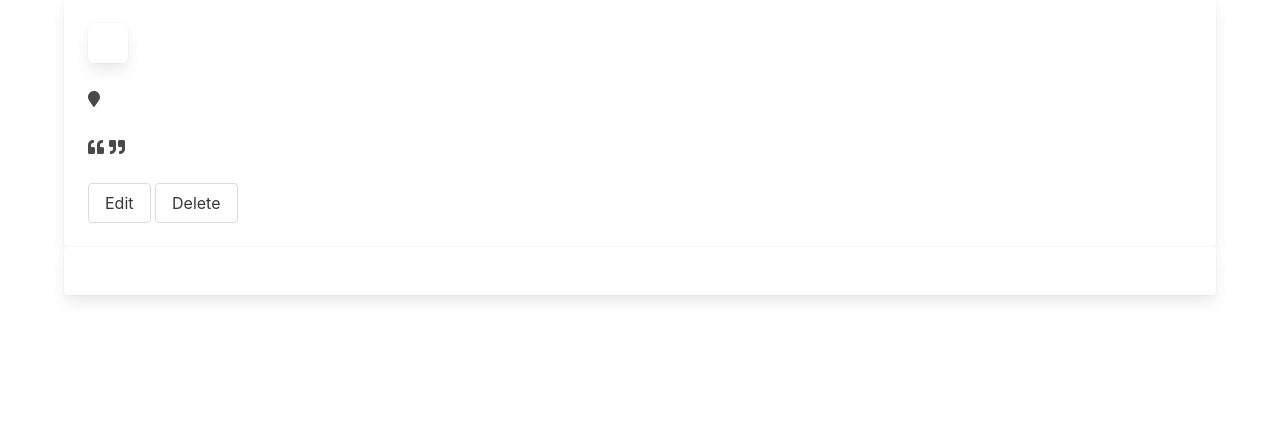
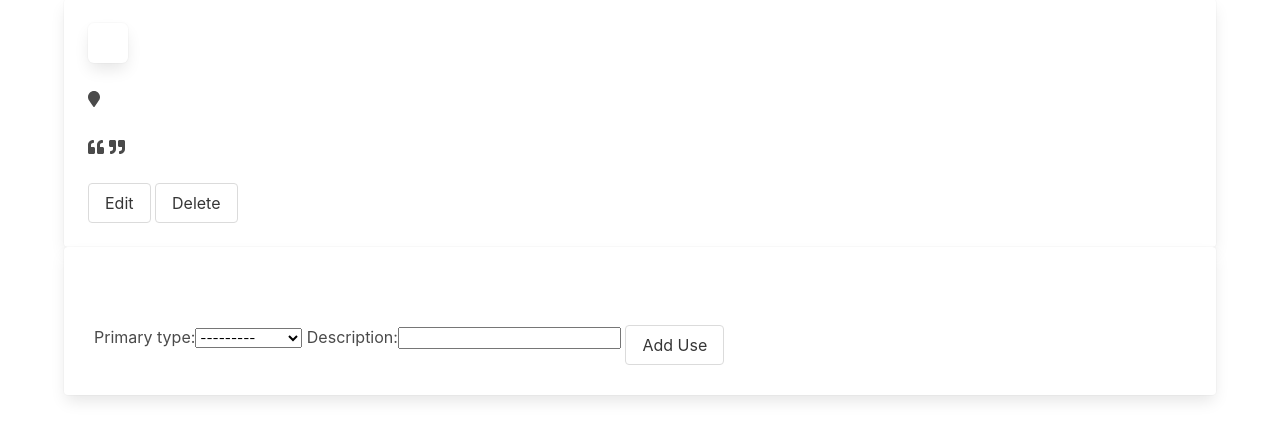
Before and after one commit to doriorio/plant-collector, a Django app: template main_app/templates/plants/detail.html in a window 1280 px wide. Shown: the part 73-513 px from the top of the page. Run offline with Django 3.2, Linux system fonts and the light colour scheme; the template is opened without the code that fills it: values that come from a table or form of the project are taken from there, others are empty; some libraries are stand-ins or nearby versions.

Commit message:
added form for uses

```diff
--- /dev/null
+++ b/main_app/forms.py
@@ -0,0 +1,7 @@
+from django.forms import ModelForm
+from .models import Use
+
+class UseForm(ModelForm):
+    class Meta:
+        model = Use
+        fields = ['primary_type', 'description']
--- a/main_app/models.py
+++ b/main_app/models.py
@@ -33,5 +33,6 @@ class Use(models.Model):
     )
     description = models.CharField(max_length=480, default="")
     plant = models.ForeignKey(Plant, on_delete=models.CASCADE)
+
     def __str__(self):
         return (f'{self.description} is a plant used for {self.get_primary_type_display()} purposes')
--- a/main_app/templates/base.html
+++ b/main_app/templates/base.html
@@ -3,7 +3,7 @@
   <head>
     <meta charset="utf-8">
     <meta name="viewport" content="width=device-width, initial-scale=1">
-    <title>Hello Bulma!</title>
+    <title>Plant Collector</title>
     <link rel="stylesheet" href="https://cdn.jsdelivr.net/npm/bulma@0.8.0/css/bulma.min.css">
     <script defer src="https://use.fontawesome.com/releases/v5.3.1/js/all.js"></script>
   </head>
--- a/main_app/templates/plants/detail.html
+++ b/main_app/templates/plants/detail.html
@@ -40,12 +40,21 @@
   <div class="card">
     <div class="card-content">
       {% for use in plant.use_set.all %}
-      Used primarily for {{ use.get_primary_type_display }} applications
+      <li>Used for {{ use.get_primary_type_display }} applications</li>
       {% endfor %}
     </div>
+    <div style="padding: 30px;">
+      <!-- new code below -->
+      <form action="{% url 'add_use' plant.id %}" method="post">
+        {% csrf_token %}
+        {{ use_form.as_table }}
+        <input type="submit" class="button" value="Add Use">
+      </form>
+      </div>
   </div>
 
 
 
 
+
 {% endblock %}
--- a/main_app/urls.py
+++ b/main_app/urls.py
@@ -6,8 +6,9 @@ urlpatterns = [
     path('', views.plants_index, name='index'),
     path('about/', views.about),
     path('plants/', views.plants_index, name='index'),
-    path('plants/<int:plant_id>', views.plants_detail, name='detail'),
+    path('plants/<int:plant_id>/', views.plants_detail, name='detail'),
     path('plants/create', views.PlantCreate.as_view(), name='plant_create'),
     path('plants/<int:pk>/update/', views.PlantUpdate.as_view(), name='plants_update'),
-    path('plants/<int:pk>/delete/', views.PlantDelete.as_view(), name='plants_delete')
+    path('plants/<int:pk>/delete/', views.PlantDelete.as_view(), name='plants_delete'),
+    path('plants/<int:plant_id>/add_use/', views.add_use, name='add_use')
 ]
```
Also changed, not shown: main_app/views.py (+19 -2 lines).
